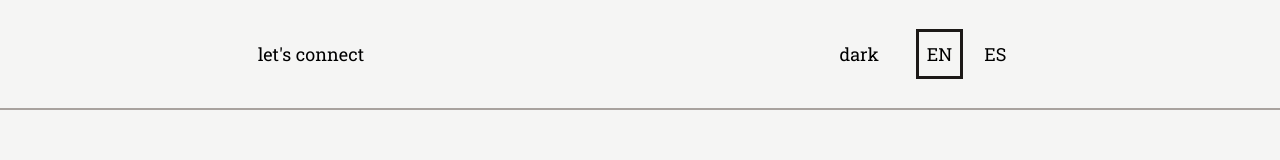
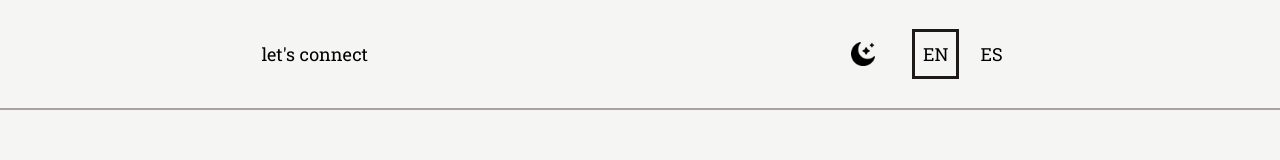
Before and after one commit to jinitsuga/agu-portfolio, a React (Vite) app: page / in a window 1280 px wide. Shown: the top 160 px of the page. Built offline with nearby package versions, Linux system fonts and the light colour scheme.

Commit message:
added dark and light icons

```diff
--- a/src/Header/Navbar.tsx
+++ b/src/Header/Navbar.tsx
@@ -1,6 +1,8 @@
 import React, { FC } from "react";
 import { DarkModeContext } from "../Context/DarkMode";
 import { LanguageContext } from "../Context/Language";
+import moon from "/images/moon.png";
+import sun from "/images/sun-3.png";
 
 export interface Props {
   text: any;
@@ -44,7 +46,11 @@ export const Navbar: FC<Props> = ({ text }) => {
           }`}
           onClick={handleClick}
         >
-          {darkMode ? "light" : "dark"}
+          {darkMode ? (
+            <img className="h-6 w-6" src={sun}></img>
+          ) : (
+            <img className="h-6 w-6" src={moon}></img>
+          )}
         </button>
         <button
           className={`mr-2 m-2 p-2 ${
```
Also changed, not shown: public/images/moon.png (added), public/images/sun-3.png (added).
